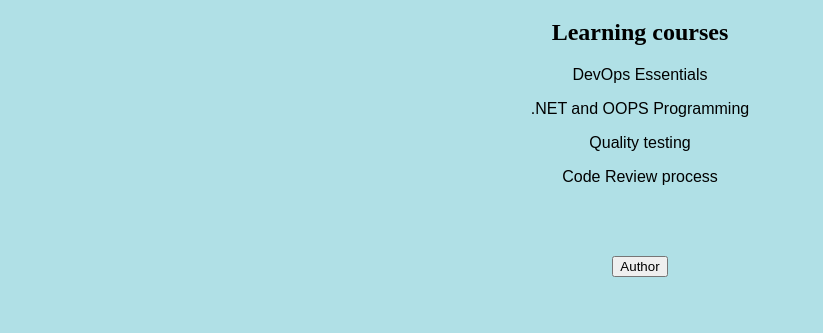
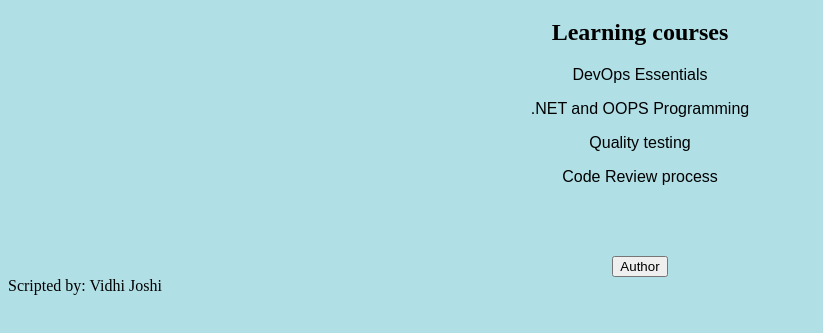
Before and after one commit to joshi-vidhi/MyProject, a plain HTML site: page index.html in a window 1280 px wide. Shown: the part 61-394 px from the top of the page, without its empty margins (0-823 px from the left). Drawn offline with Linux system fonts and the light colour scheme; files whose address does not match are found by name.

Commit message:
Update index.html

```diff
--- a/index.html
+++ b/index.html
@@ -21,3 +21,6 @@
 	</div>
 </body>
 </html>
+
+
+Scripted by: Vidhi Joshi
```
